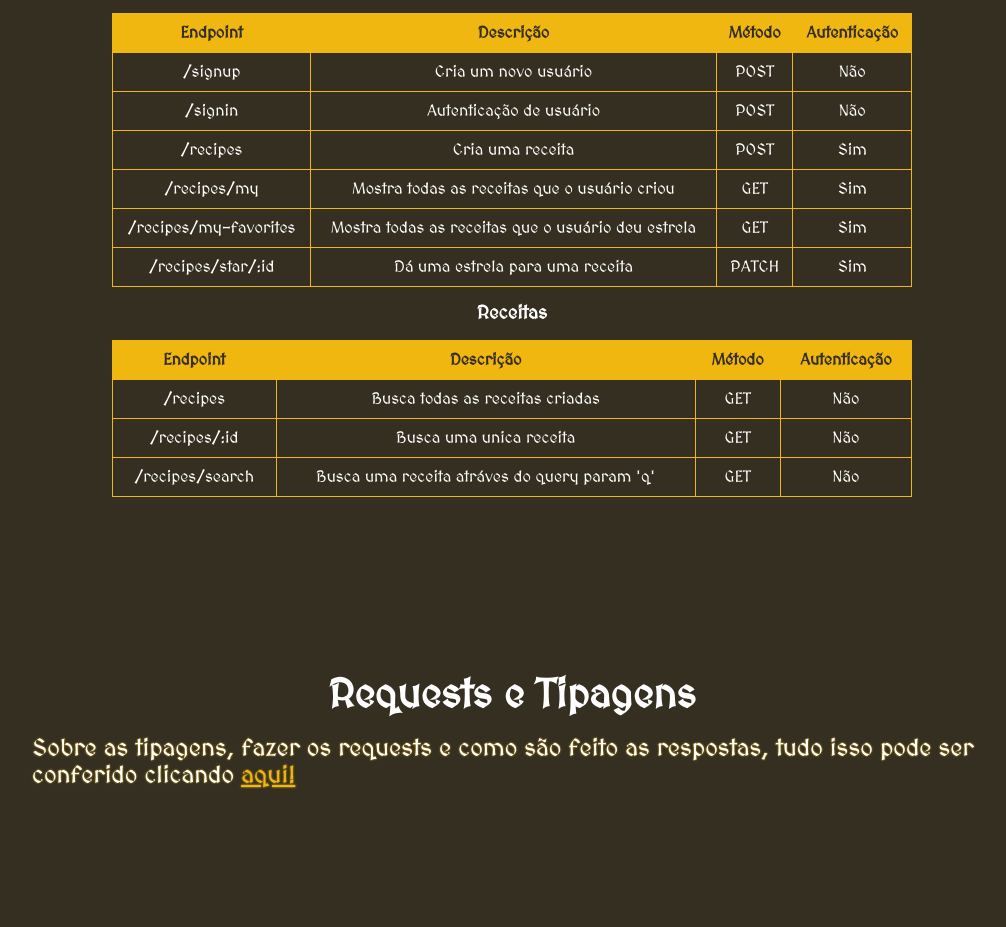
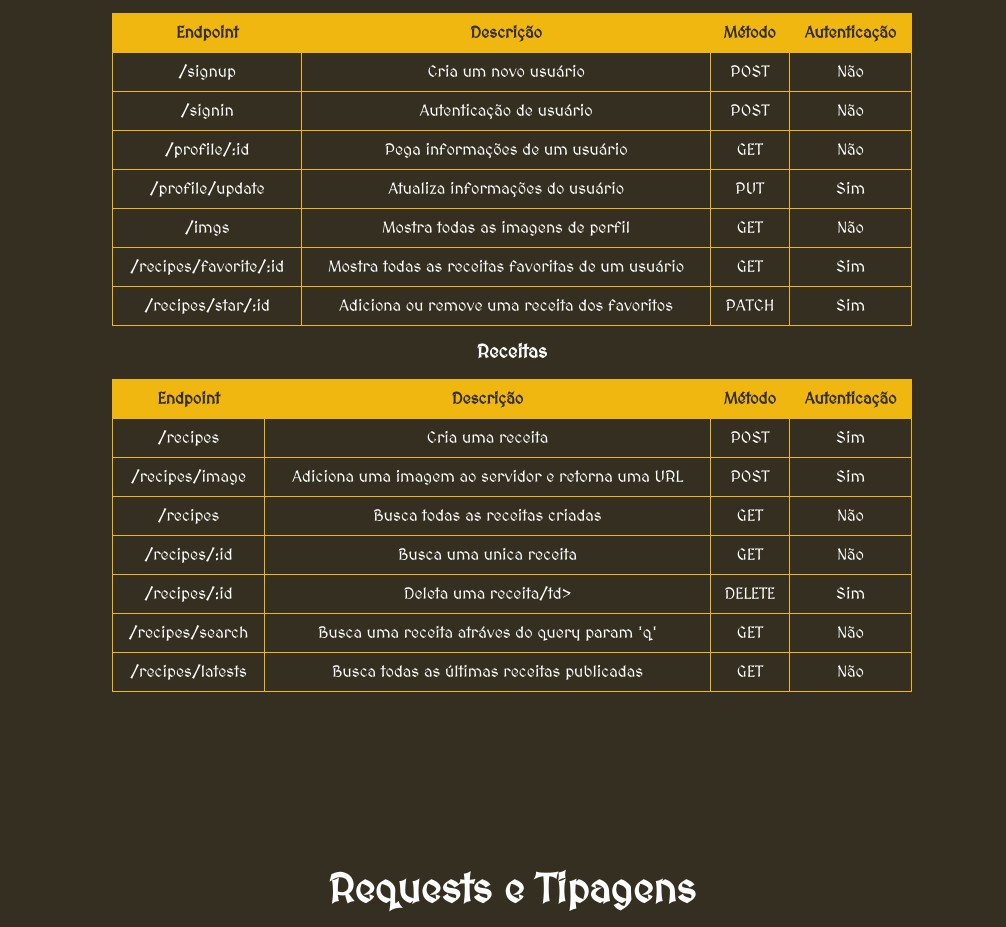
Before and after one commit to Victor-Palha/Medieval-Tavern, a website: page src/public/index.html in a window 1280 px wide. Shown: the part 1605-2532 px from the top of the page, without its empty margins (128-1134 px from the left). Drawn offline with Linux system fonts and the light colour scheme.

Commit message:
change documentation from API

```diff
--- a/src/public/index.html
+++ b/src/public/index.html
@@ -54,26 +54,32 @@
                     <td>Não</td>
                 </tr>
                 <tr>
-                    <td>/recipes</td>
-                    <td>Cria uma receita</td>
-                    <td>POST</td>
+                    <td>/profile/:id</td>
+                    <td>Pega informações de um usuário</td>
+                    <td>GET</td>
+                    <td>Não</td>
+                </tr>
+                <tr>
+                    <td>/profile/update</td>
+                    <td>Atualiza informações do usuário</td>
+                    <td>PUT</td>
                     <td>Sim</td>
                 </tr>
                 <tr>
-                    <td>/recipes/my</td>
-                    <td>Mostra todas as receitas que o usuário criou</td>
+                    <td>/imgs</td>
+                    <td>Mostra todas as imagens de perfil</td>
                     <td>GET</td>
-                    <td>Sim</td>
+                    <td>Não</td>
                 </tr>
                 <tr>
-                    <td>/recipes/my-favorites</td>
-                    <td>Mostra todas as receitas que o usuário deu estrela</td>
+                    <td>/recipes/favorite/:id</td>
+                    <td>Mostra todas as receitas favoritas de um usuário</td>
                     <td>GET</td>
                     <td>Sim</td>
                 </tr>
                 <tr>
                     <td>/recipes/star/:id</td>
-                    <td>Dá uma estrela para uma receita</td>
+                    <td>Adiciona ou remove uma receita dos favoritos</td>
                     <td>PATCH</td>
                     <td>Sim</td>
                 </tr>
@@ -90,6 +96,18 @@
                 </tr>
                 <tr>
                     <td>/recipes</td>
+                    <td>Cria uma receita</td>
+                    <td>POST</td>
+                    <td>Sim</td>
+                </tr>
+                <tr>
+                    <td>/recipes/image</td>
+                    <td>Adiciona uma imagem ao servidor e retorna uma URL</td>
+                    <td>POST</td>
+                    <td>Sim</td>
+                </tr>
+                <tr>
+                    <td>/recipes</td>
                     <td>Busca todas as receitas criadas</td>
                     <td>GET</td>
                     <td>Não</td>
@@ -101,8 +119,20 @@
                     <td>Não</td>
                 </tr>
                 <tr>
+                    <td>/recipes/:id</td>
+                    <td>Deleta uma receita/td>
+                    <td>DELETE</td>
+                    <td>Sim</td>
+                </tr>
+                <tr>
                     <td>/recipes/search</td>
                     <td>Busca uma receita atráves do query param 'q'</td>
+                    <td>GET</td>
+                    <td>Não</td>
+                </tr>
+                <tr>
+                    <td>/recipes/latests</td>
+                    <td>Busca todas as últimas receitas publicadas</td>
                     <td>GET</td>
                     <td>Não</td>
                 </tr>
```
